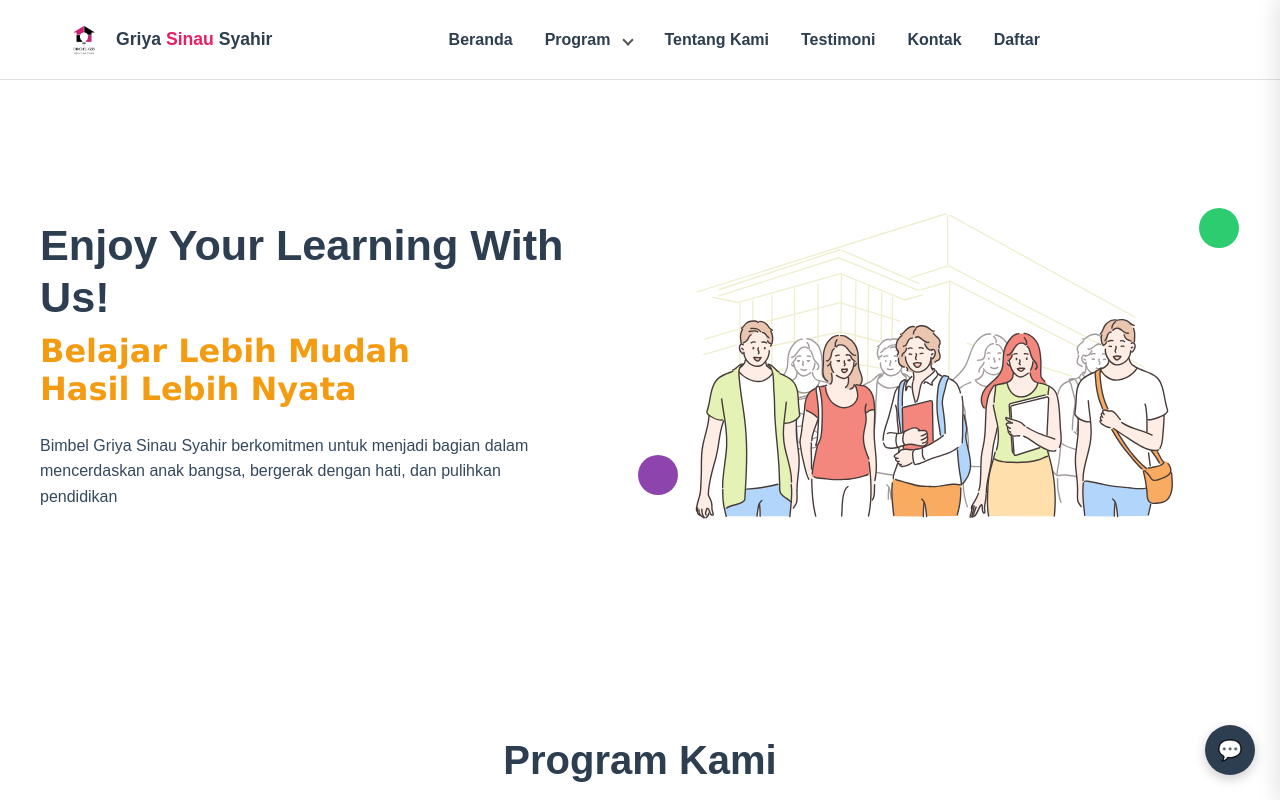
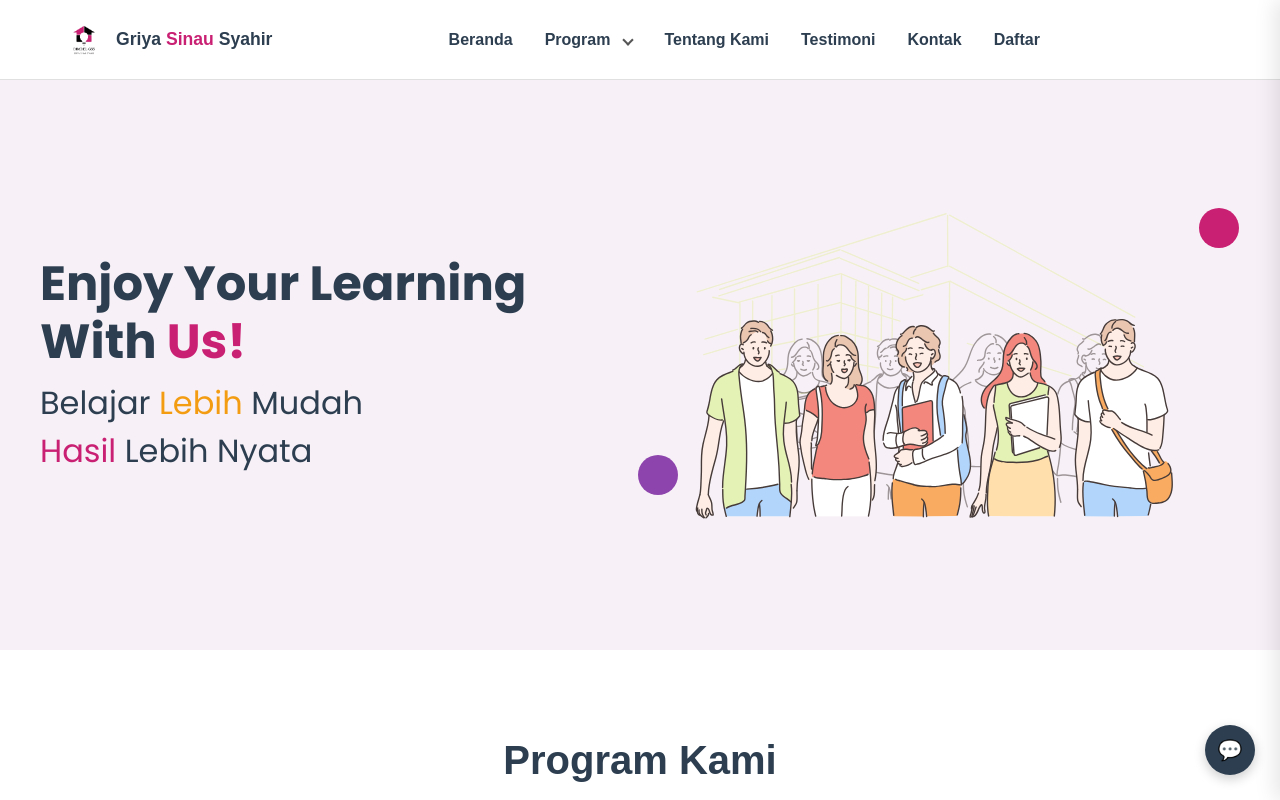
Before and after one commit to faridhatunnufus/app-router-chatbotweb, a Next.js app: page / in a window 1280 px wide. Shown: the top 800 px of the page. Built offline with nearby package versions, Linux system fonts and the light colour scheme.

Commit message:
edit content web

```diff
--- a/src/components/HeroSection/HeroSection.module.css
+++ b/src/components/HeroSection/HeroSection.module.css
@@ -4,7 +4,7 @@
   justify-content: center;
   align-items: center;
   padding: 60px 24px;
-  background-color: #fff;
+  background-color: #f7f1f7;
   overflow: hidden;
 }
 
@@ -33,8 +33,8 @@
 
 .mainHeading {
   display: block; /* Membuat teks ini mengambil satu baris penuh */
-  font-size: 2.7rem; /* Ukuran font besar untuk baris pertama */
-  font-weight: 900;
+  font-size: 3rem; /* Ukuran font besar untuk baris pertama */
+  font-weight: 700;
   color: #2c3e50;
   margin-bottom: 8px; /* Memberi sedikit jarak ke baris kedua */
 }
@@ -42,9 +42,17 @@
 .subHeading {
   display: block; /* Membuat teks ini mengambil satu baris penuh */
   font-size: 2rem; /* Ukuran font lebih kecil, sesuai permintaan Anda */
-  font-weight: 800;
+  font-weight: 400;
+  color: #2c3e50;
+  /* font-family: Verdana, Geneva, Tahoma, sans-serif; */
+}
+
+.textPurple {
+  color: #c92073;
+}
+
+.textOrange {
   color: #f39c12;
-  font-family: Verdana, Geneva, Tahoma, sans-serif;
 }
 
 .description {
@@ -75,17 +83,6 @@
   max-width: 100%;
   height: auto;
 }
-
-/* .heroIllust{
-  width: 500px;
-  height: 500px;
-}
-
-.heroIllust path{
-  fill: #ffffff;
-  stroke: #000000;
-  stroke-width: 2px;
-} */
 
 /* Bentuk Dekoratif */
 .shapeYellowBackground {
@@ -118,7 +115,8 @@
   right: 1px;
   width: 40px;
   height: 40px;
-  background-color: #2ecc71;
+  /* background-color: #2ecc71; */
+  background-color: #c92073;
   border-radius: 50%;
   z-index: 4; /* Di paling atas */
 }
--- a/src/components/HeroSection/HeroSection.tsx
+++ b/src/components/HeroSection/HeroSection.tsx
@@ -1,25 +1,36 @@
 import React from "react";
 import s from "./HeroSection.module.css";
 import Image from "next/image";
+import { Poppins } from "next/font/google";
 
+const poppins = Poppins({
+  subsets: ["latin"],
+  weight: ["300", "400", "700", "800", "900"], // Sesuaikan ketebalan yang dibutuhkan
+  display: "swap",
+});
 const HeroSection = () => {
   return (
-    <section className={s.wrapper}>
+    <section className={`${s.wrapper} ${poppins.className}`}>
       <div className={s.container}>
         {/* Kolom Kiri: Teks */}
         <div className={s.textContainer}>
           <h1 className={s.heading}>
-            <span className={s.mainHeading}>Enjoy Your Learning With Us!</span>
-            <span className={s.subHeading}>
-              Belajar Lebih Mudah
-              <br></br>Hasil Lebih Nyata
+            <span className={s.mainHeading}>
+              Enjoy Your Learning With <span className={s.textPurple}>Us!</span>
             </span>
           </h1>
-          <p className={s.description}>
+          <h3 className={s.subHeading}>
+            <span>
+              Belajar <span className={s.textOrange}>Lebih</span> Mudah
+              <br />
+              <span className={s.textPurple}>Hasil</span> Lebih Nyata
+            </span>
+          </h3>
+          {/*           <p className={s.description}>
             Bimbel Griya Sinau Syahir berkomitmen untuk menjadi bagian dalam
             mencerdaskan anak bangsa, bergerak dengan hati, dan pulihkan
             pendidikan
-          </p>
+          </p> */}
         </div>
 
         {/* Kolom Kanan: Gambar */}
--- a/src/components/Navbar/Navbar.module.css
+++ b/src/components/Navbar/Navbar.module.css
@@ -33,7 +33,7 @@
 }
 
 .highlightText {
-  color: #e91e63;
+  color: #c92073;
 }
 
 .desktopNav {
```
